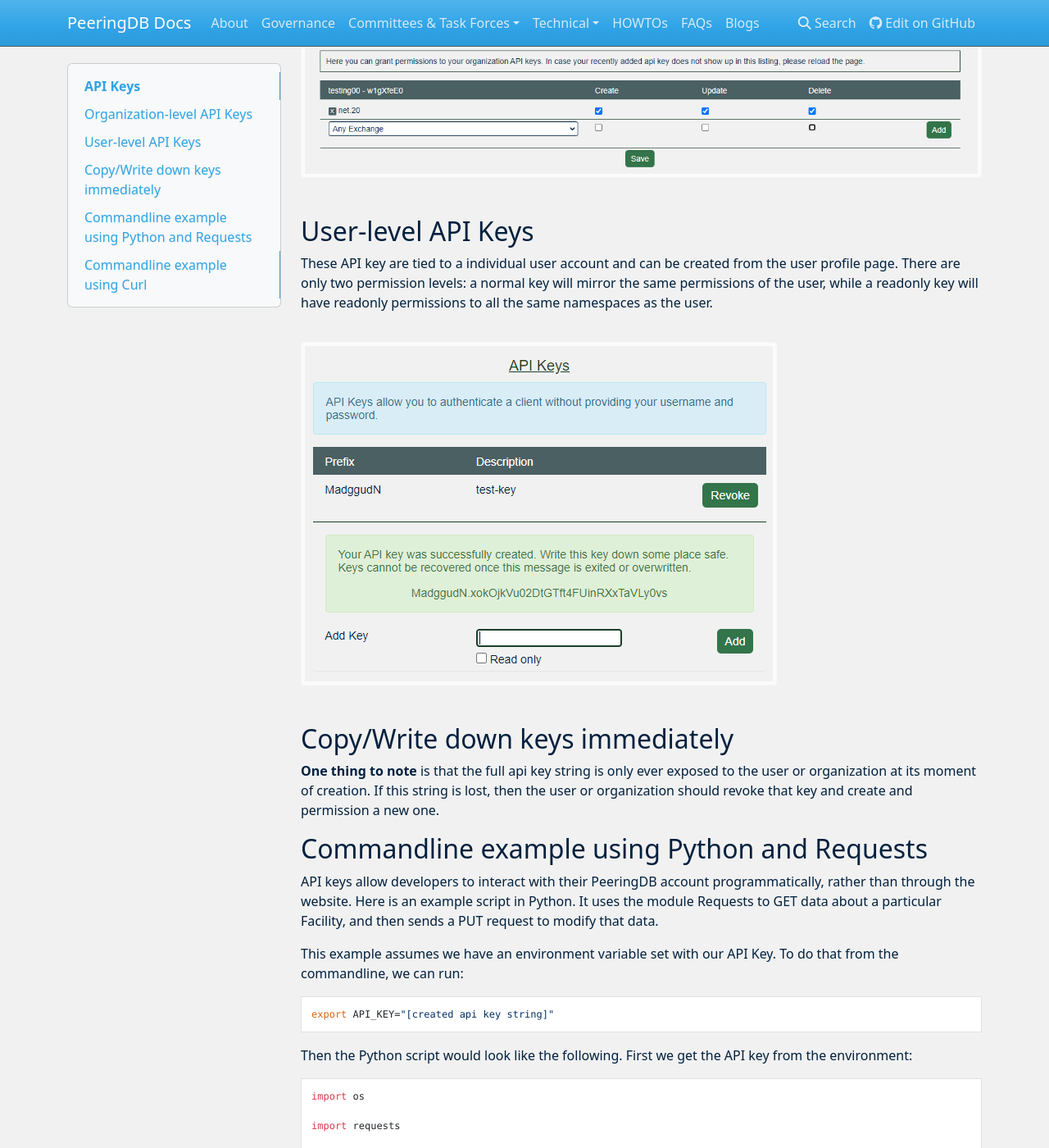
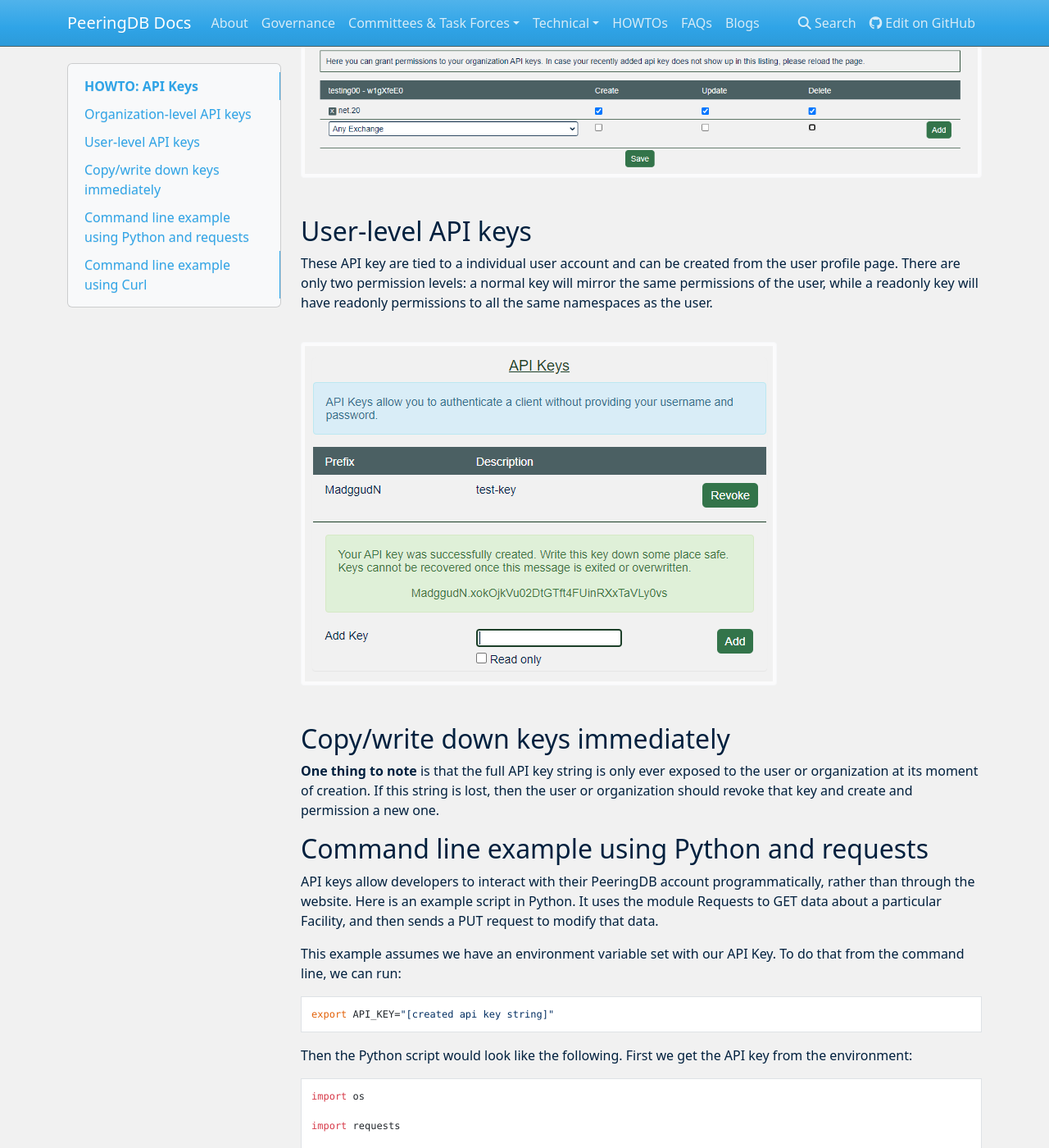
Before and after one commit to peeringdb/docs, an MkDocs documentation site: the page built from docs/howto/api_keys.md, in a window 1280 px wide and 1400 px high, scrolled down 758 px. Shown: the whole window at 82% size. Built offline with MkDocs 1.6.1, drawn with Linux system fonts in a browser that asks for light colours; nearby versions of some CDN libraries; some of the changed text lies outside the part shown.

Commit message:
Link API Keys HOWTO.

````diff
--- a/docs/howto/api_keys.md
+++ b/docs/howto/api_keys.md
@@ -1,10 +1,10 @@
-# API Keys
+# HOWTO: API Keys
 
 PeeringDB offers API keys for authenticating API requests. There are two main forms of API keys:
 
-## Organization-level API Keys
+## Organization-level API keys
 
-These API keys are created and revoked from the organization admin panel. Each key gets its own custom permissions, which can be modified from the "org api key permissions" panel.
+These API keys are created and revoked from the organization admin panel. Each key gets its own custom permissions, which can be modified from the API Key Permissions panel.
 
 Each key must have an email attached to it; this is because keys may be allowed to create and modify data in PeeringDB, and we need a contact to reach out to in case of questions.
 
@@ -12,21 +12,21 @@
 
 !["manage organization api key permissions"](images/org-key-permissions.png)
 
-## User-level API Keys
+## User-level API keys
 
 These API key are tied to a individual user account and can be created from the user profile page. There are only two permission levels: a normal key will mirror the same permissions of the user, while a readonly key will have readonly permissions to all the same namespaces as the user.
 
 !["form to add user api key"](images/user-key-add.png)
 
-## Copy/Write down keys immediately
+## Copy/write down keys immediately
 
-**One thing to note** is that the full api key string is only ever exposed to the user or organization at its moment of creation. If this string is lost, then the user or organization should revoke that key and create and permission a new one.
+**One thing to note** is that the full API key string is only ever exposed to the user or organization at its moment of creation. If this string is lost, then the user or organization should revoke that key and create and permission a new one.
 
+## Command line example using Python and requests
 
-## Commandline example using Python and Requests
 API keys allow developers to interact with their PeeringDB account programmatically, rather than through the website. Here is an example script in Python. It uses the module Requests to GET data about a particular Facility, and then sends a PUT request to modify that data.
 
-This example assumes we have an environment variable set with our API Key. To do that from the commandline, we can run:
+This example assumes we have an environment variable set with our API Key. To do that from the command line, we can run:
 
 ```sh
 export API_KEY="[created api key string]"
@@ -91,9 +91,9 @@
 
 Would return a dictionary of the values of the now modified Facility.
 
-## Commandline example using Curl
+## Command line example using Curl
 
-API keys provide a cleaner way to authenticate api requests. PeeringDB recommends the commandline user creates a API_KEY variable like so
+API keys provide a cleaner way to authenticate API requests. PeeringDB recommends the command line user creates a API_KEY variable like so
 
 ```sh
 export API_KEY="[created api key string]"
````
Also changed, not shown: docs/howtos.md (+1 -0 lines).
